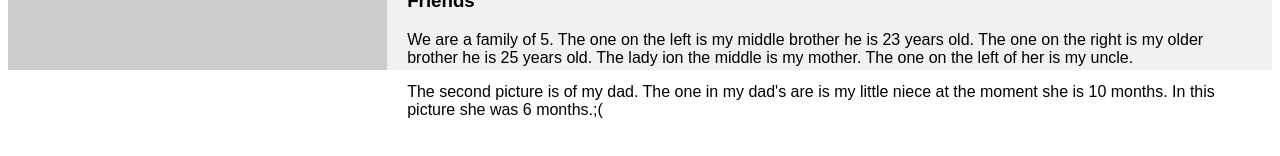
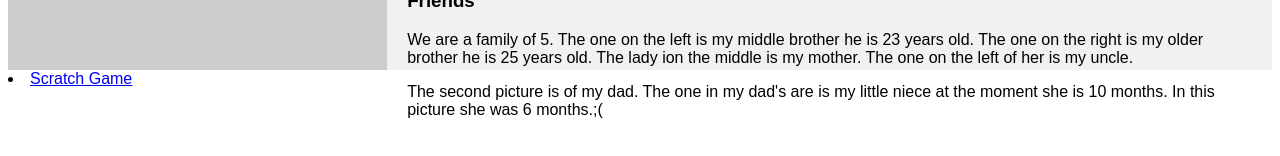
Before and after one commit to werra4241/Alejandra, a plain HTML site: page workspace/family.html in a window 1280 px wide. Shown: the part 574-730 px from the top of the page. Drawn offline with Linux system fonts and the light colour scheme.

Commit message:
Update family.html

```diff
--- a/workspace/family.html
+++ b/workspace/family.html
@@ -99,6 +99,6 @@ footer {
 
   </article>
 </section>
-
+<li><a href="https://scratch.mit.edu/projects/256450310/">Scratch Game</a></li>
 </body>
 </html>
```
